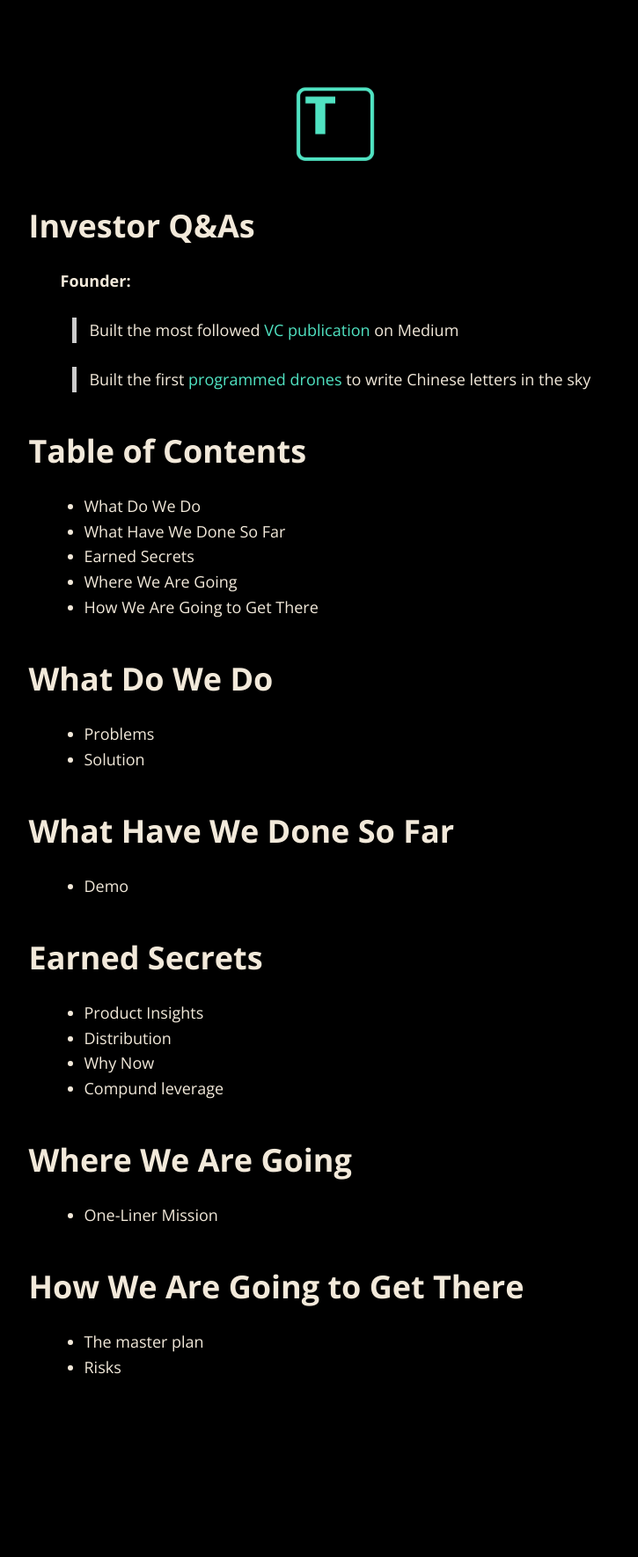
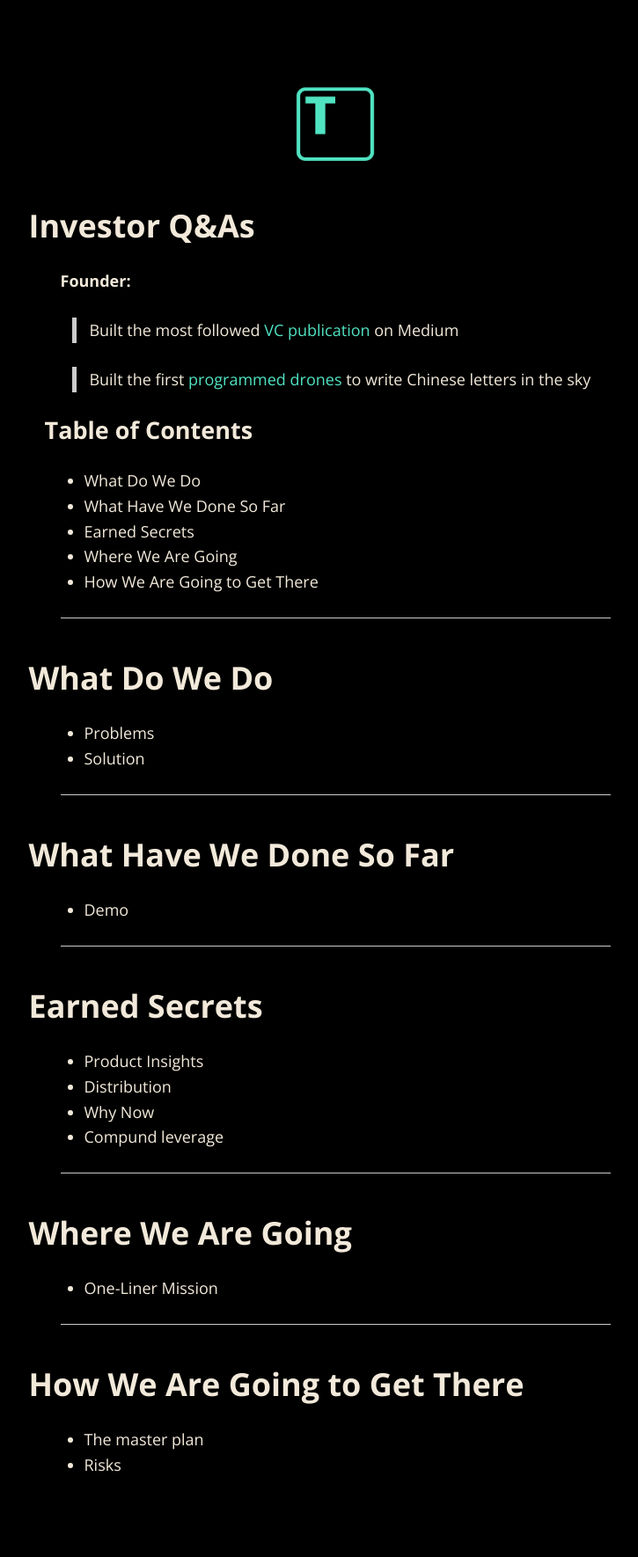
Before and after one commit to tarsmachine/tarsmachine.github.io, a Jekyll site: the page built from index.md, in a window 1280 px wide. Shown: the whole page at 88% size, without its empty margins (259-984 px from the left). Built offline with Jekyll 4.4.1, drawn with Linux system fonts in a browser that asks for light colours; nearby versions of some CDN libraries; before the commit the page ends 1659 px from its top, so only the background shows below that.

Commit message:
Update Lines

```diff
--- a/index.md
+++ b/index.md
@@ -13,7 +13,7 @@ layout: default
 
 > Built the first [programmed drones](https://vimeo.com/111901733) to write Chinese letters in the sky
 
-### Table of Contents
+#### Table of Contents
 
 - What Do We Do
 - What Have We Done So Far
@@ -21,16 +21,20 @@ layout: default
 - Where We Are Going
 - How We Are Going to Get There
 
+---
 
 ### What Do We Do
 
 - Problems
 - Solution
 
+---
+
 ### What Have We Done So Far
 
 - Demo
 
+---
 
 ### Earned Secrets
 
@@ -39,10 +43,13 @@ layout: default
 - Why Now
 - Compund leverage
 
+---
+
 ### Where We Are Going
 
 - One-Liner Mission
 
+---
 
 ### How We Are Going to Get There
 
```
